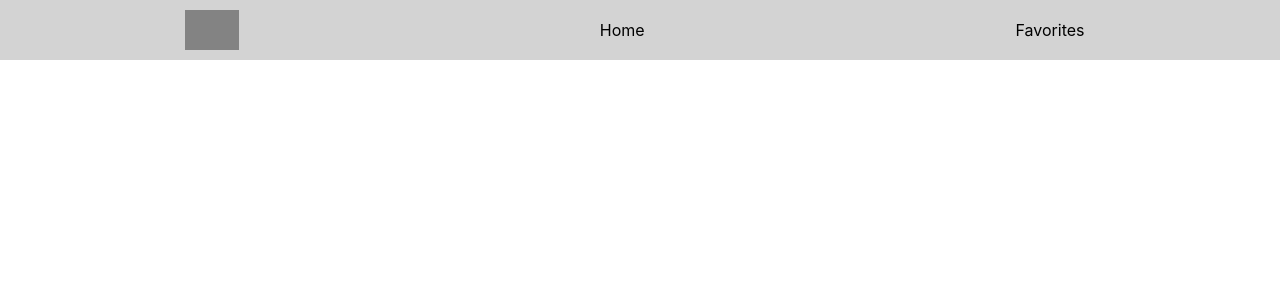
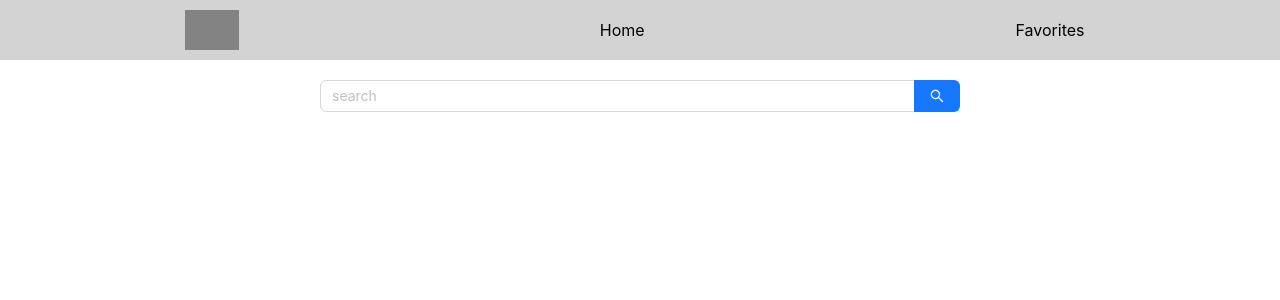
Before and after one commit to avivabou/geother, a React (Create React App) app: page / in a window 1280 px wide. Shown: the top 300 px of the page. Built offline with nearby package versions, Linux system fonts and the light colour scheme; grey boxes are pictures that could not be loaded.

Commit message:
#T-2 | Add Search Bar component

```diff
--- a/package.json
+++ b/package.json
@@ -9,6 +9,8 @@
     "@testing-library/jest-dom": "^5.17.0",
     "@testing-library/react": "^13.4.0",
     "@testing-library/user-event": "^13.5.0",
+    "antd": "^5.20.5",
+    "axios": "^1.7.7",
     "babel-loader": "^9.1.3",
     "react": "^18.3.1",
     "react-dom": "^18.3.1",
--- a/src/App.jsx
+++ b/src/App.jsx
@@ -1,5 +1,7 @@
 import './App.css';
 import MenuBar from './Components/MenuBar/MenuBar';
+import SearchBar from './Components/SearchBar/SearchBar';
+import { searchCitiesByTerm } from './Services/apiRequests';
 
 const menuItems = [
   { title: 'Home', onClick: () => console.log('Go to Home') },
@@ -17,6 +19,7 @@ function App() {
   return (
     <div className="App">
       <MenuBar menuItems={menuItems} menuLogoItem={menuLogoItem} />
+      <SearchBar onSelect={console.log} getSearchOptions={searchCitiesByTerm} />
     </div>
   );
 }
--- a/src/Components/MenuBar/MenuBar.css
+++ b/src/Components/MenuBar/MenuBar.css
@@ -3,6 +3,7 @@
     justify-content: space-around;
     background-color: lightgrey;
     padding: 10px;
+    margin-bottom: 20px;
   }
 
   .menuItem {
--- /dev/null
+++ b/src/Components/SearchBar/SearchBar.css
@@ -0,0 +1,7 @@
+.searchbar-box {
+    width: 50%;
+}
+
+.dropdown-option {
+    display: flex;
+  }
--- /dev/null
+++ b/src/Components/SearchBar/SearchBar.tsx
@@ -0,0 +1,50 @@
+import React, { useCallback, useEffect, useState } from 'react';
+import { AutoComplete, Input } from 'antd';
+import './SearchBar.css';
+
+type SearchBarProps = {
+  onSelect: (selected: string) => void;
+  getSearchOptions?: (searchTerm: string) => Promise<string[]>;
+};
+
+const convertToDropdownItem = (resultOption: string) => ({
+  value: resultOption,
+  label: <div className="dropdown-option">{resultOption}</div>,
+});
+
+function SearchBar({ onSelect, getSearchOptions }: SearchBarProps) {
+  const [options, setOptions] = useState<string[]>([]);
+  const [searchTerm, setSearchTerm] = useState('');
+
+  const fetchSearchOptions = useCallback(async () => {
+    if (getSearchOptions && searchTerm) {
+      const searchResults = await getSearchOptions(searchTerm);
+      if (searchResults) {
+        setOptions(searchResults.splice(0, 5));
+      }
+    } else {
+      setOptions([]);
+    }
+  }, [getSearchOptions, searchTerm]);
+
+  useEffect(() => {
+    fetchSearchOptions();
+  }, [fetchSearchOptions]);
+
+  const handleSearch = (value: string) => {
+    setSearchTerm(value);
+  };
+
+  return (
+    <AutoComplete
+      options={options.map(convertToDropdownItem)}
+      onSelect={(option) => onSelect(option)}
+      onSearch={handleSearch}
+      className="searchbar-box"
+    >
+      <Input.Search placeholder="search" enterButton />
+    </AutoComplete>
+  );
+}
+
+export default SearchBar;
--- /dev/null
+++ b/src/Services/apiRequests.ts
@@ -0,0 +1,29 @@
+import { ACCWEATHER_API_KEY, ACCWEATHER_API_URL } from '../constants';
+
+const buildRequestUrl = (searchTerm: string) =>
+  `${ACCWEATHER_API_URL}?apikey=${ACCWEATHER_API_KEY}&q=${searchTerm}`;
+
+async function searchCitiesByTerm(searchTerm: string) {
+  const requestUrl = buildRequestUrl(searchTerm);
+  try {
+    const response = await fetch(requestUrl);
+    if (!response.ok) {
+      throw new Error('Network response was not ok');
+    }
+
+    const data = await response.json();
+    return Array.from(
+      new Set(
+        data.map(
+          ({ LocalizedName }: { LocalizedName: string }) => LocalizedName
+        )
+      )
+    ) as string[];
+  } catch (error) {
+    console.error('There has been a problem with your fetch operation:', error);
+    return [];
+  }
+}
+
+// eslint-disable-next-line import/prefer-default-export
+export { searchCitiesByTerm };
--- /dev/null
+++ b/src/constants.ts
@@ -0,0 +1,5 @@
+const ACCWEATHER_API_KEY = 'GinjriNGkoI5Oe9FPGP8kifdUKihJDCi';
+const ACCWEATHER_API_URL =
+  'https://dataservice.accuweather.com/locations/v1/cities/autocomplete';
+
+export { ACCWEATHER_API_KEY, ACCWEATHER_API_URL };
```
Also changed, not shown: 1 other file (tests, documents, lock files or other folders).
